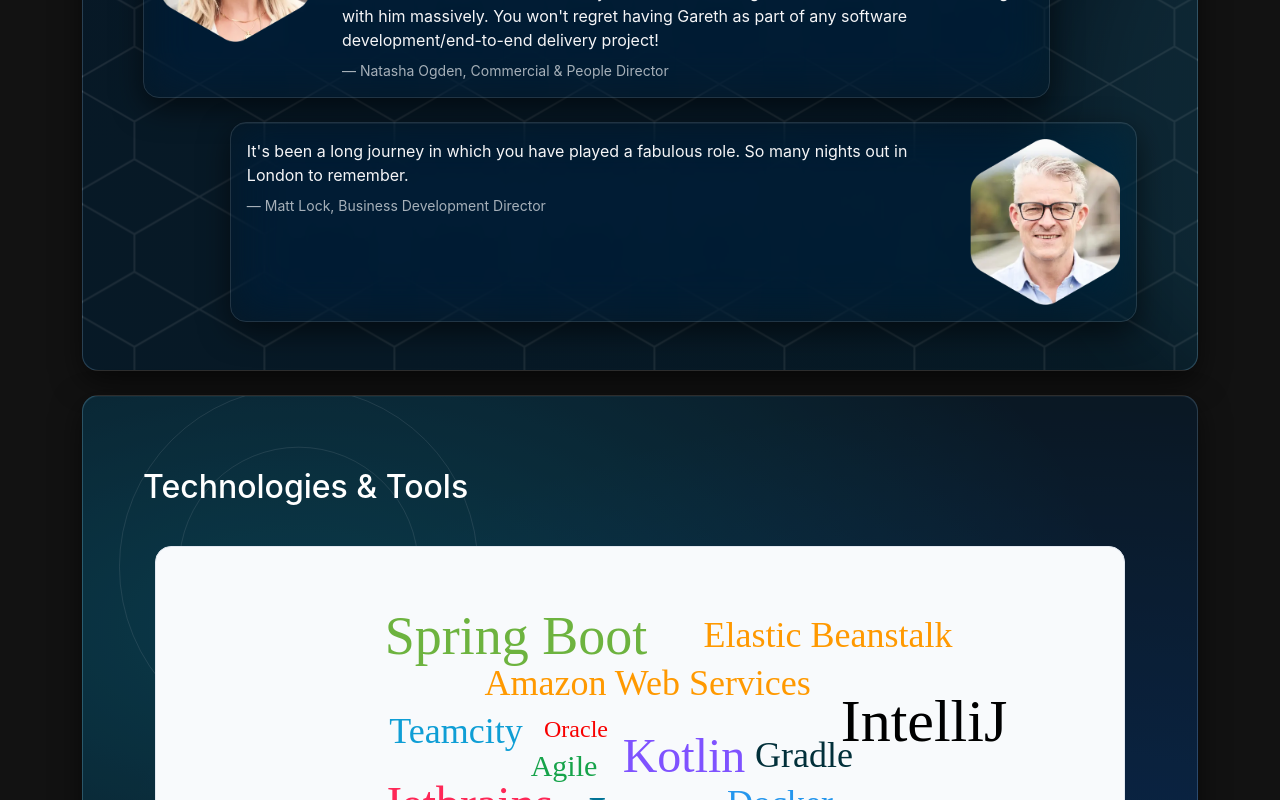
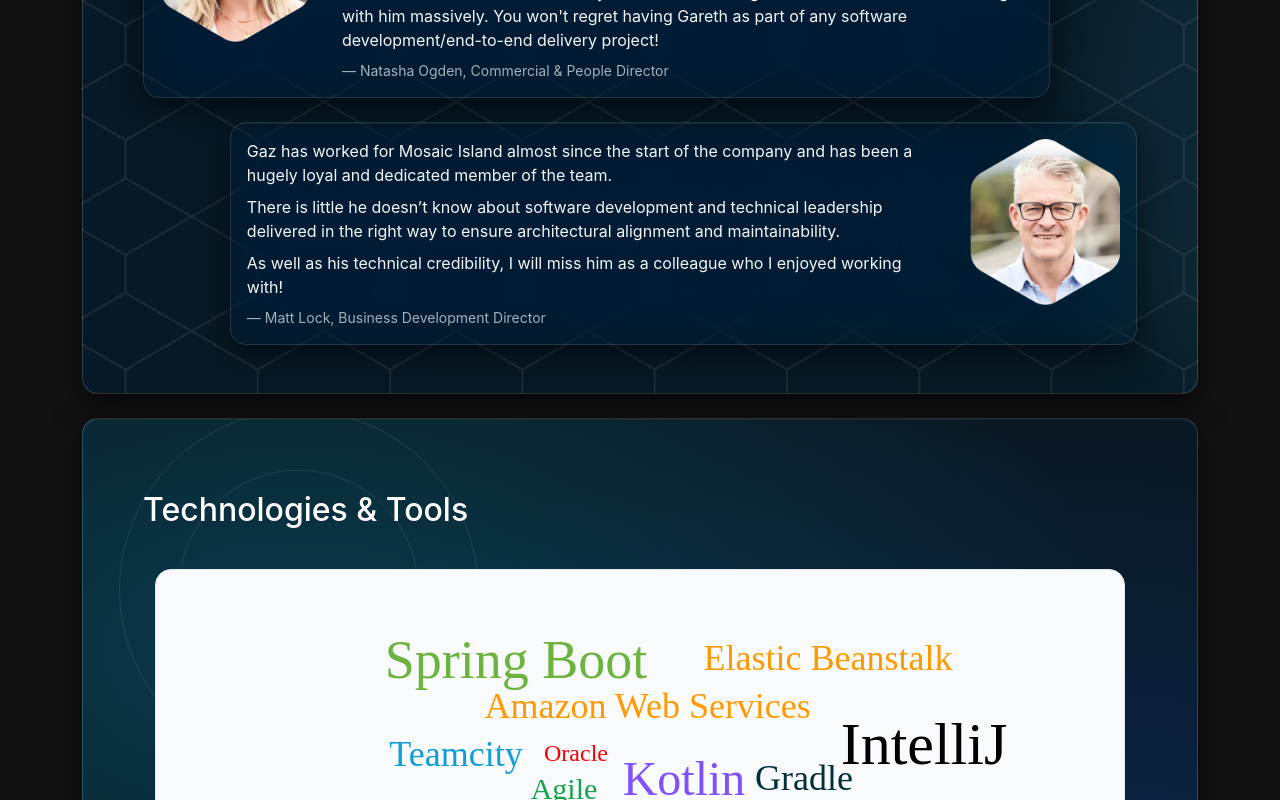
Before and after one commit to garethpowell/garethpowell.github.io, a SvelteKit app: page / in a window 1280 px wide. Shown: the part 2780-3580 px from the top of the page. Built offline with nearby package versions, Linux system fonts and the light colour scheme.

Commit message:
Update `Quotes` content for improved clarity and readability
- Replaced testimonial text with revised content for better context and engagement.
- Enhanced descriptive elements and added additional paragraphs for depth.
- Maintained consistent styling and structure with existing layout.

```diff
--- a/src/routes/content/Quotes.svelte
+++ b/src/routes/content/Quotes.svelte
@@ -106,8 +106,14 @@
                 <div class="card-body">
                     <div class="d-flex flex-column flex-sm-row align-items-start gap-3">
                         <div>
-                            <p class="mb-2">It's been a long journey in which you have played a fabulous role. So many
-                                nights out in London to remember.</p>
+                            <p class="mb-2">Gaz has worked for Mosaic Island almost since the start of the company
+                                and has been a hugely loyal and dedicated member of the team.</p>
+                            <p class="mb-2">
+                                There is little he doesn’t know about software development and technical leadership
+                                delivered in the right way to ensure architectural alignment and maintainability.</p>
+                            <p class="mb-2">
+                                As well as his technical credibility,
+                                I will miss him as a colleague who I enjoyed working with!</p>
                             <div class="small text-body-secondary">— Matt Lock, Business Development Director</div>
                         </div>
                         <img src={resolve('/Group-347.webp')} alt="Portrait of Matt Lock"
```
